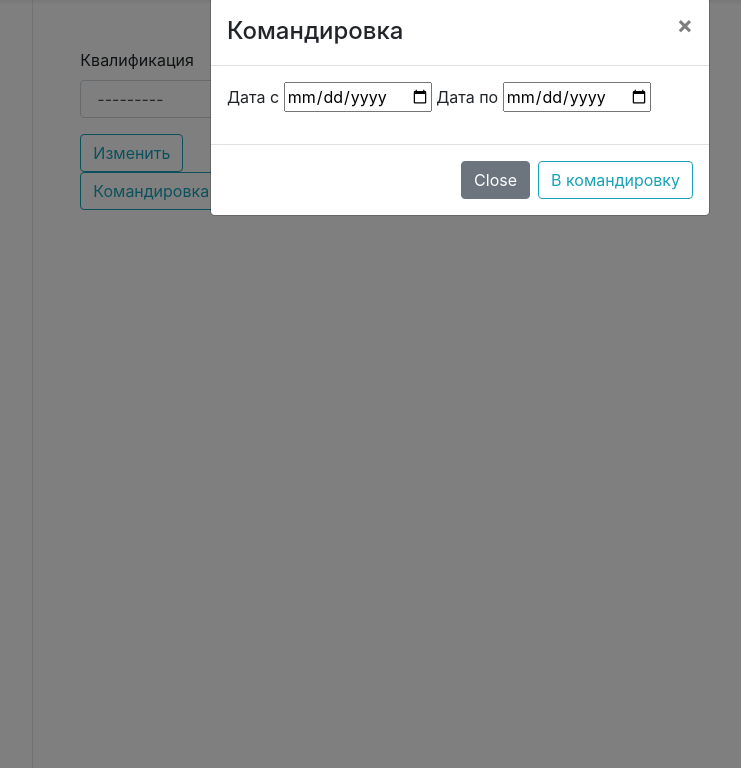
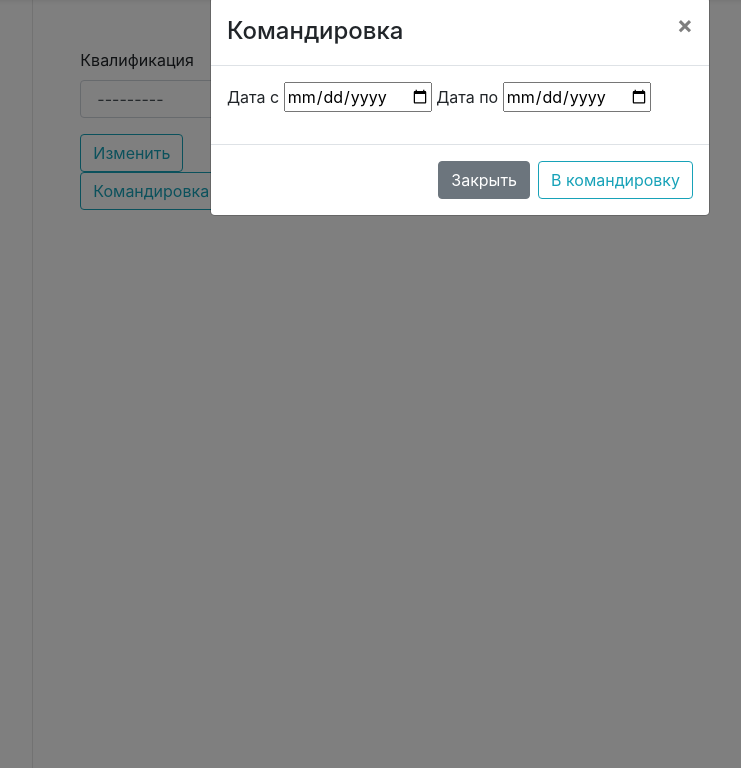
Before and after one commit to keldkemp/project2019, a Django app: template CRM/templates/CRM/users/update.html in a window 1280 px wide, after a click on "Командировка". Shown: the part 32-800 px from the top of the page, without its empty margins (180-921 px from the left). Run offline with Django 3.2, Linux system fonts and the light colour scheme; the template is opened without the code that fills it: values that come from a table or form of the project are taken from there, others are empty; data comes from the database, SQL or seed files in the repository; some libraries are stand-ins or nearby versions.

Commit message:
Мелкие правки по "Командировке"

```diff
--- a/CRM/templates/CRM/users/update.html
+++ b/CRM/templates/CRM/users/update.html
@@ -33,10 +33,10 @@
                         </button>
                       </div>
                       <div class="modal-body">
-                          <p>Дата с <input type="date" name="start_mission"> Дата по <input type="date" name="end_mission">
+                          <p>Дата с <input required type="date" name="start_mission"> Дата по <input required type="date" name="end_mission">
                       </div>
                       <div class="modal-footer">
-                        <button type="button" class="btn btn-secondary" data-dismiss="modal">Close</button>
+                        <button type="button" class="btn btn-secondary" data-dismiss="modal">Закрыть</button>
                         <button class="btn btn-outline-info" type="submit" value="3" name="send_to_mission">В командировку</button>
                       </div>
                     </div>
```
